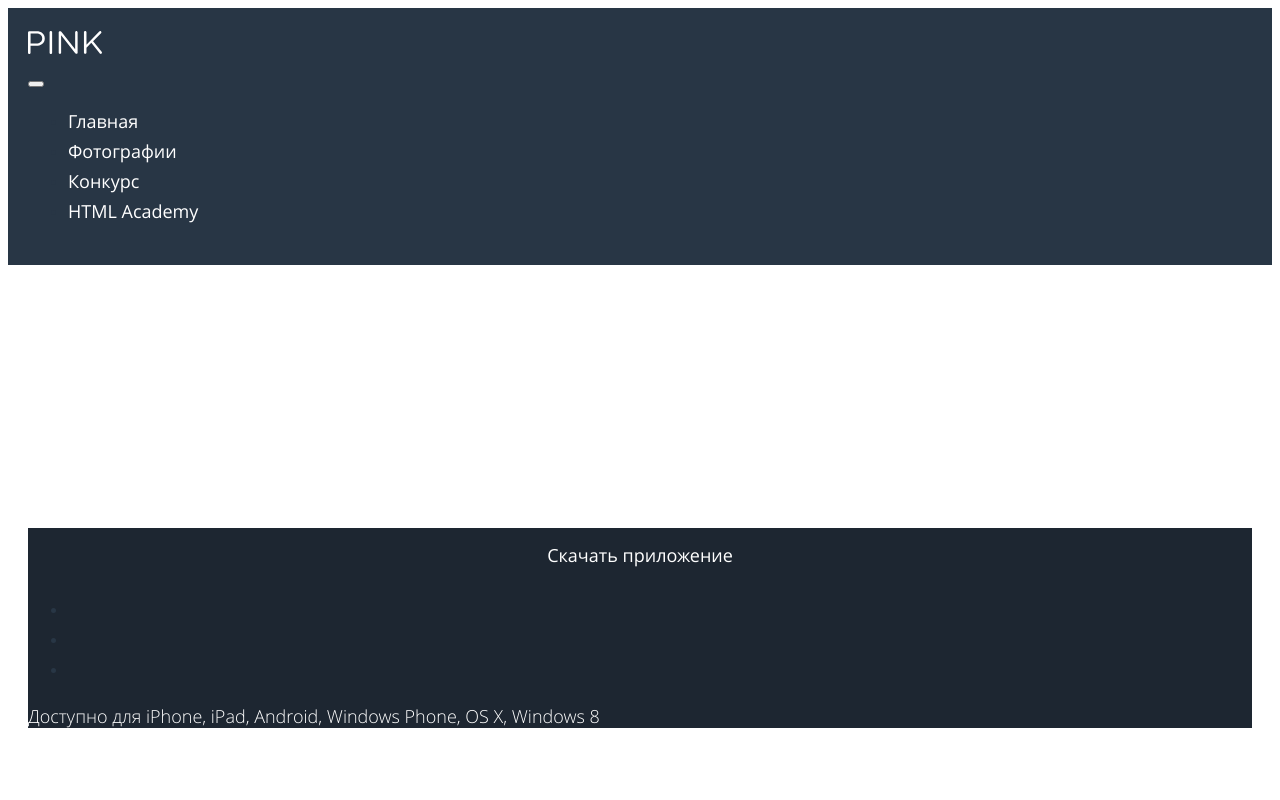
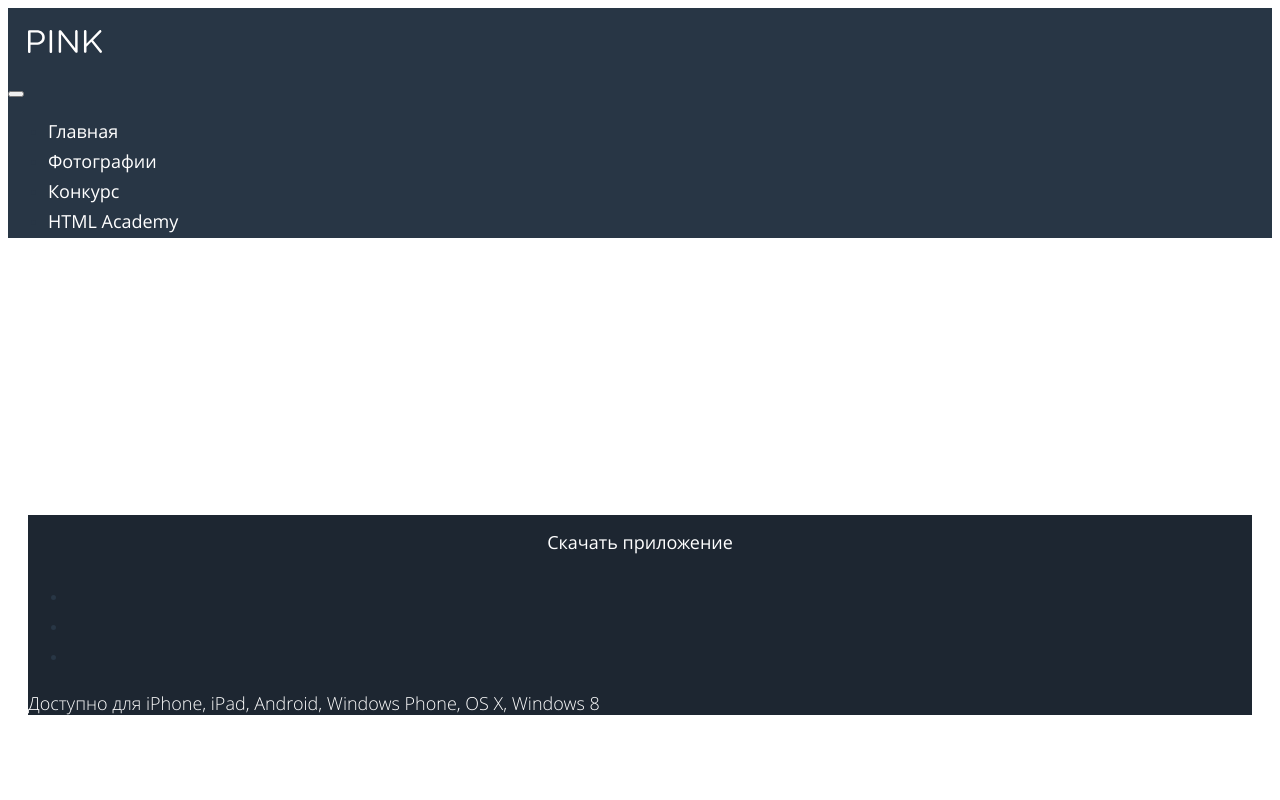
Before and after one commit to NinaChernobrovkina/1709289-pink-22, a website: page source/index.html in a window 1280 px wide. Shown: the top 800 px of the page. Drawn offline with nearby package versions, Linux system fonts and the light colour scheme; files that its build step writes are made by us from their sources.

Commit message:
Верстка

```diff
--- a/source/index.html
+++ b/source/index.html
@@ -8,6 +8,7 @@
   </head>
   <body>
   <header class="page-header page-header--open">
+    <div class="page-header__wrapper">
       <a class="page-header__logo">
         <img src="img/logotype-mobile-pink.svg" width="74" height="23" alt="Pink">
       </a>
@@ -30,6 +31,7 @@
           </ul>
         </div>
       </nav>
+    </div>
   </header>
   <main class="page-main">
     <h1 class="visually-hidden">Приложение Pink</h1>
--- a/source/less/blocks/page-header.less
+++ b/source/less/blocks/page-header.less
@@ -1,11 +1,15 @@
 .page-header {
   background-color: @black;
   opacity: 0.3;
-  padding: 22px 20px 21px;
 
   &--open {
     background-color: @basic-font;
     opacity: 1;
-    padding: 23px 20px;
   }
 }
+
+.page-header__logo {
+  display: block;
+  height: 23px;
+  padding: 22px 20px 21px;
+}
```
Lines whose indentation alone changed are shown as unchanged.
